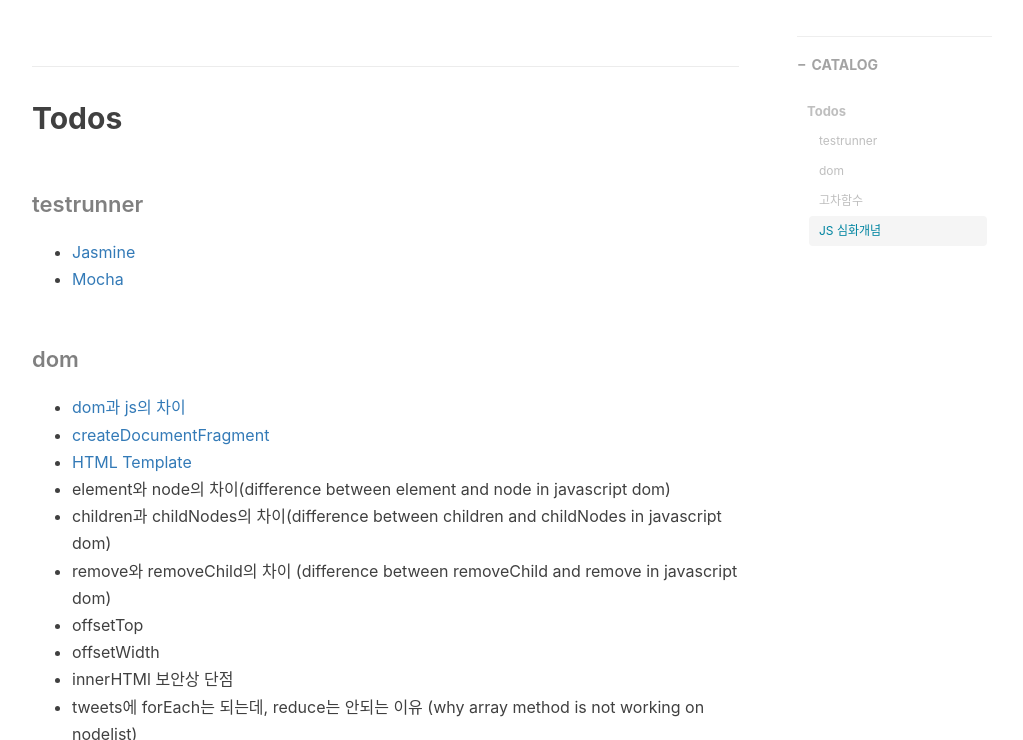
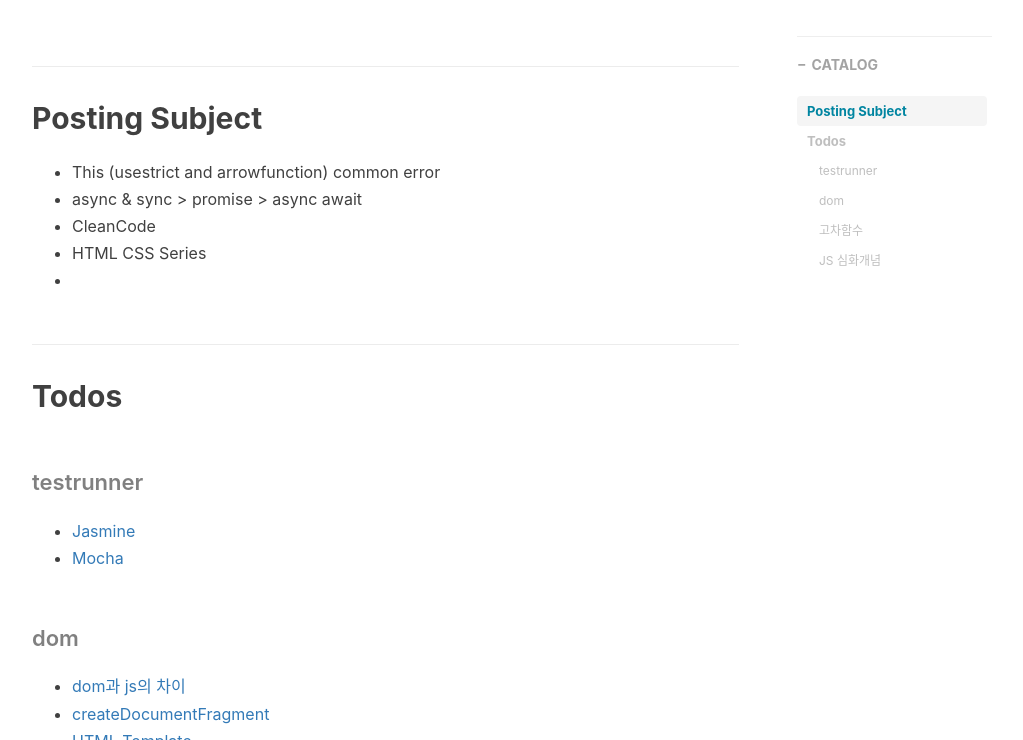
Before and after one commit to dkje/dkje.github.io, a Jekyll site: the page built from _posts/99-12-30-Todo.markdown, in a window 1280 px wide and 900 px high, scrolled down 301 px, cut to the strip 160-900 px from the top of the window. Shown: the whole strip, without its empty margins (233-1256 px from the left). Built offline with Jekyll 4.4.1, drawn with Linux system fonts in a browser that asks for light colours; nearby versions of some CDN libraries; comment, search, counter and statistics services are not loaded.

Commit message:
[post] todo update

```diff
--- a/_posts/99-12-30-Todo.markdown
+++ b/_posts/99-12-30-Todo.markdown
@@ -9,6 +9,14 @@ catalog: true
 tags:
     - todo
 ---
+
+## Posting Subject
+
+-   This (usestrict and arrowfunction) common error
+-   async & sync > promise > async await
+-   CleanCode
+-   HTML CSS Series
+-
 
 ## Todos
 
```
